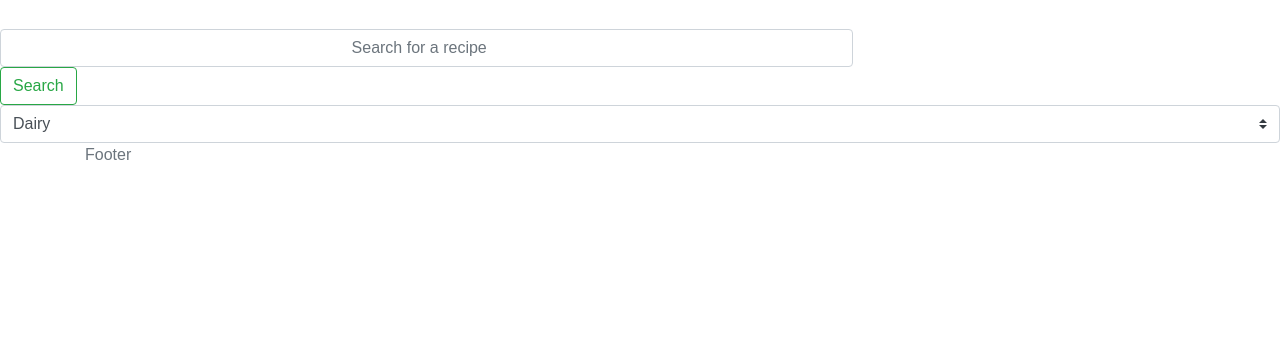
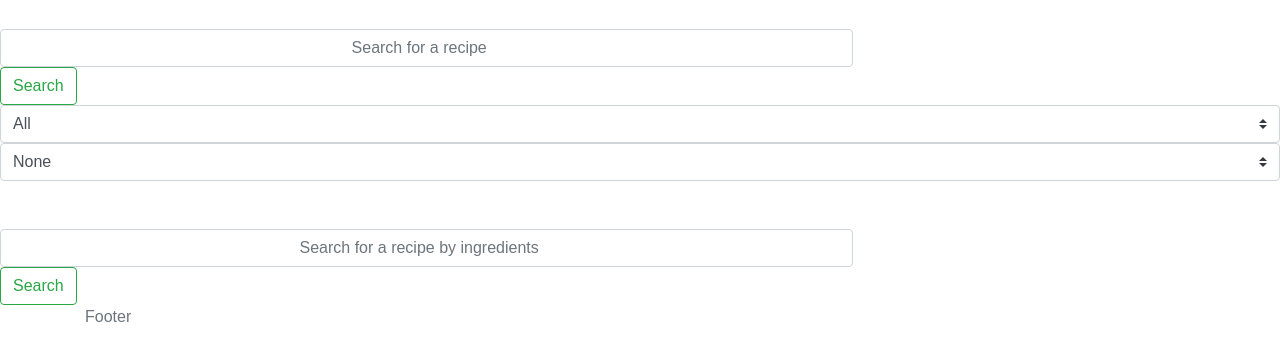
Before and after one commit to npcoding25/Recipe-Share, a website: page public/index2.html in a window 1280 px wide. Shown: the part 119-480 px from the top of the page. Drawn offline with nearby package versions, Linux system fonts and the light colour scheme.

Commit message:
Made second search bar in index 2, other small changes in API query

```diff
--- a/public/assets/api.js
+++ b/public/assets/api.js
@@ -1,66 +1,63 @@
-
+let cuisineType = $('.cuisineType').val()
 let intolerance = $('#intolerance').val()
 let foodItem = $('#foodItem').val()
+let ingredientItem = $('#ingredientItems')
 
 
+$('#searchBtn').on("click", function(event) {
+    searchRecipe()
+})
 
-// $('#searchBtn').on("click", function(event) {
 
-//     console.log(foodItem)
+function searchRecipe() {
+    cuisineType = $('.cuisineType').val()
+    intolerance = $('#intolerance').val()
+    foodItem = $('#foodItem').val()
+    const cuisine = (cuisineType=='All') ? '' : `&cuisine=${cuisineType}`
+    const intolerances = (intolerance=='None') ? '' : `&intolerances=${intolerance}`
+    const food = `&query=${foodItem}`
+    let settings = {
+        "async": true,
+        "crossDomain": true,
+        "url": "https://webknox-recipes.p.rapidapi.com/recipes/search?offset=0&number=10" + `${cuisine}` + `${intolerances}`+ `${food}`,
+        "method": "GET",
+        "headers": {
+            "x-rapidapi-host": "webknox-recipes.p.rapidapi.com",
+            "x-rapidapi-key": "b5a492aa05msh6869ac7f6671576p14fe03jsn3366a114fc88"
+        }
+    }
 
-//     console.log(intolerance)
-//     searchRecipe()
-// })
+    $.ajax(settings).done(function (response) {
+        console.log(response)
+        const results = response.results
+        for (let i = 0; i < results.length; i++) {
+            $('#apiCall').append(`
+            <div class="card" style="width: 18rem;">
+            <h5 class="card-title">${results[i].title}</h5>
+            <img src="${response.baseUri + results[i].image}" class="card-img-top" alt="...">
+            <div class="card-body">
+            <p class="card-text">Estimated time: ${results[i].readyInMinutes} min</p>
+            <p class="card-text"> Servings: ${results[i].servings}
+            <a href="${results[i].sourceUrl}" class="btn btn-primary">Go somewhere</a>
+            </div>
+            </div>
+            `)
+        }
+    });
+}
 
-// function searchRecipe() {
-
-//     intolerance = $('#intolerance').val()
-//     foodItem = $('#foodItem').val()
-
-//     const intolerances = `&intolerances=${intolerance}`
-//     const food = `&query=${foodItem}`
-//     let settings = {
-//         "async": true,
-//         "crossDomain": true,
-//         "url": "https://webknox-recipes.p.rapidapi.com/recipes/search?offset=0&number=10" + `${intolerances}`+ `${food}`,
-//         "method": "GET",
-//         "headers": {
-//             "x-rapidapi-host": "webknox-recipes.p.rapidapi.com",
-//             "x-rapidapi-key": "b5a492aa05msh6869ac7f6671576p14fe03jsn3366a114fc88"
-//         }
-//     }
-
-//     $.ajax(settings).done(function (response) {
-//         console.log(response)
-//         const results = response.results
-//         for (let i = 0; i < results.length; i++) {
-//             $('#apiCall').append(`
-//             <div class="card" style="width: 18rem;">
-//             <h5 class="card-title">${results[i].title}</h5>
-//             <img src="${response.baseUri + results[i].image}" class="card-img-top" alt="...">
-//             <div class="card-body">
-//             <p class="card-text">Estimated time: ${results[i].readyInMinutes} min</p>
-//             <p class="card-text"> Servings: ${results[i].servings}
-//             <a href="${results[i].sourceUrl}" class="btn btn-primary">Go somewhere</a>
-//             </div>
-//             </div>
-//             `)
-//         }
-//     });
-// }
-
-$('#searchBtn').on("click", function(event) {
+$('#searchBtnIngredients').on("click", function(event) {
     console.log(foodItem)
 
     searchRecipeIngredients()
 })
 
 function searchRecipeIngredients() {
-    foodItem = $('#foodItem').val()
+    ingredientItem = $('#ingredientItems').val()
     var settings = {
         "async": true,
         "crossDomain": true,
-        "url": "https://spoonacular-recipe-food-nutrition-v1.p.rapidapi.com/recipes/findByIngredients?number=10&ranking=1&ignorePantry=false&ingredients=" + `${foodItem}`,
+        "url": "https://spoonacular-recipe-food-nutrition-v1.p.rapidapi.com/recipes/findByIngredients?number=10&ranking=1&ignorePantry=false&ingredients=" + `${ingredientItem}`,
         "method": "GET",
         "headers": {
             "x-rapidapi-host": "spoonacular-recipe-food-nutrition-v1.p.rapidapi.com",
--- a/public/index2.html
+++ b/public/index2.html
@@ -109,51 +109,57 @@
     </div>
 
     </br>
+    <div>
         <input id="foodItem" class="form-control col-8" type="search" placeholder="Search for a recipe" aria-label="Search">
         <button id="searchBtn" class="btn btn-outline-success my-2 my-sm-0" type="button">Search</button>
 
-        <!-- <button id="cuisineType" class="btn btn-outline-secondary dropdown-toggle" type="button" data-toggle="dropdown" aria-haspopup="true" aria-expanded="false" aria-placeholder="Cuisines"></button> -->
-        <!-- <select id="cuisineType" class="custom-select">
-            <option value="1">African</option>
-            <option value="2">Chinese</option>
-            <option value="3">Korean</option>
-            <option value="4">Vietnamese</option>
-            <option value="5">Thai</option>
-            <option value="6">Indian</option>
-            <option value="7">British</option>
-            <option value="8">Irish</option>
-            <option value="9">French</option>
-            <option value="10">Italian</option>
-            <option value="11">Mexican</option>
-            <option value="12">Spanish</option>
-            <option value="13">Middle Eastern</option>
-            <option value="14">Jewish</option>
-            <option value="15">American</option>
-            <option value="16">Cajun</option>
-            <option value="17">Southern</option>
-            <option value="18">Greek</option>
-            <option value="19">German</option>
-            <option value="20">Nordic</option>
-            <option value="21">Eastern European</option>
-            <option value="22">Caribbean</option>
-            <option value="23">Latin American</option>
-        </select> -->
-<!--
-        <button id="intolerance" class="btn btn-outline-secondary dropdown-toggle" type="button" data-toggle="dropdown" aria-haspopup="true" aria-expanded="false" aria-placeholder="Intolerances"></button> -->
-        <select id="intolerance" class="custom-select">
-            <option value="1">Dairy</option>
-            <option value="2">Egg</option>
-            <option value="3">Gluten</option>
-            <option value="4">Peanut</option>
-            <option value="5">Sesame</option>
-            <option value="6">Seafood</option>
-            <option value="7">Shellfish</option>
-            <option value="8">Soy</option>
-            <option value="9">Sulfite</option>
-            <option value="10">Tree Nut</option>
-            <option value="11">Wheat</option>
+        <select id="cuisineType" class="custom-select" placeholder="Cuisine Type">
+            <option class="cuisineType" value="">All</option>
+            <option class="cuisineType" value="african">African</option>
+            <option class="cuisineType" value="chinese">Chinese</option>
+            <option class="cuisineType" value="korean">Korean</option>
+            <option class="cuisineType" value="vietnamese">Vietnamese</option>
+            <option class="cuisineType" value="thai">Thai</option>
+            <option class="cuisineType" value="indian">Indian</option>
+            <option class="cuisineType" value="british">British</option>
+            <option class="cuisineType" value="irish">Irish</option>
+            <option class="cuisineType" value="french">French</option>
+            <option class="cuisineType" value="italian">Italian</option>
+            <option class="cuisineType" value="mexican">Mexican</option>
+            <option class="cuisineType" value="spanish">Spanish</option>
+            <option class="cuisineType" value="middle+eastern">Middle Eastern</option>
+            <option class="cuisineType" value="jewish">Jewish</option>
+            <option class="cuisineType" value="american">American</option>
+            <option class="cuisineType" value="cajun">Cajun</option>
+            <option class="cuisineType" value="southern">Southern</option>
+            <option class="cuisineType" value="greek">Greek</option>
+            <option class="cuisineType" value="german">German</option>
+            <option class="cuisineType" value="nordic">Nordic</option>
+            <option class="cuisineType" value="eastern+european">Eastern European</option>
+            <option class="cuisineType" value="caribbean">Caribbean</option>
+            <option class="cuisineType" value="latin+american">Latin American</option>
         </select>
 
+        <select id="intolerance" class="custom-select" placeholder="Intolerances">
+            <option value="">None</option>
+            <option value="dairy">Dairy</option>
+            <option value="egg">Egg</option>
+            <option value="gluten">Gluten</option>
+            <option value="peanut">Peanut</option>
+            <option value="sesame">Sesame</option>
+            <option value="seafood">Seafood</option>
+            <option value="shellfish">Shellfish</option>
+            <option value="soy">Soy</option>
+            <option value="sulfite">Sulfite</option>
+            <option value="tree+nut">Tree Nut</option>
+            <option value="wheat">Wheat</option>
+        </select>
+    </div>
+
+    <br>
+    <br>
+    <input id="ingredientItems" class="form-control col-8" type="search" placeholder="Search for a recipe by ingredients" aria-label="Search">
+    <button id="searchBtnIngredients" class="btn btn-outline-success my-2 my-sm-0" type="button">Search</button>
 
     <div id="apiCall">
 
```
